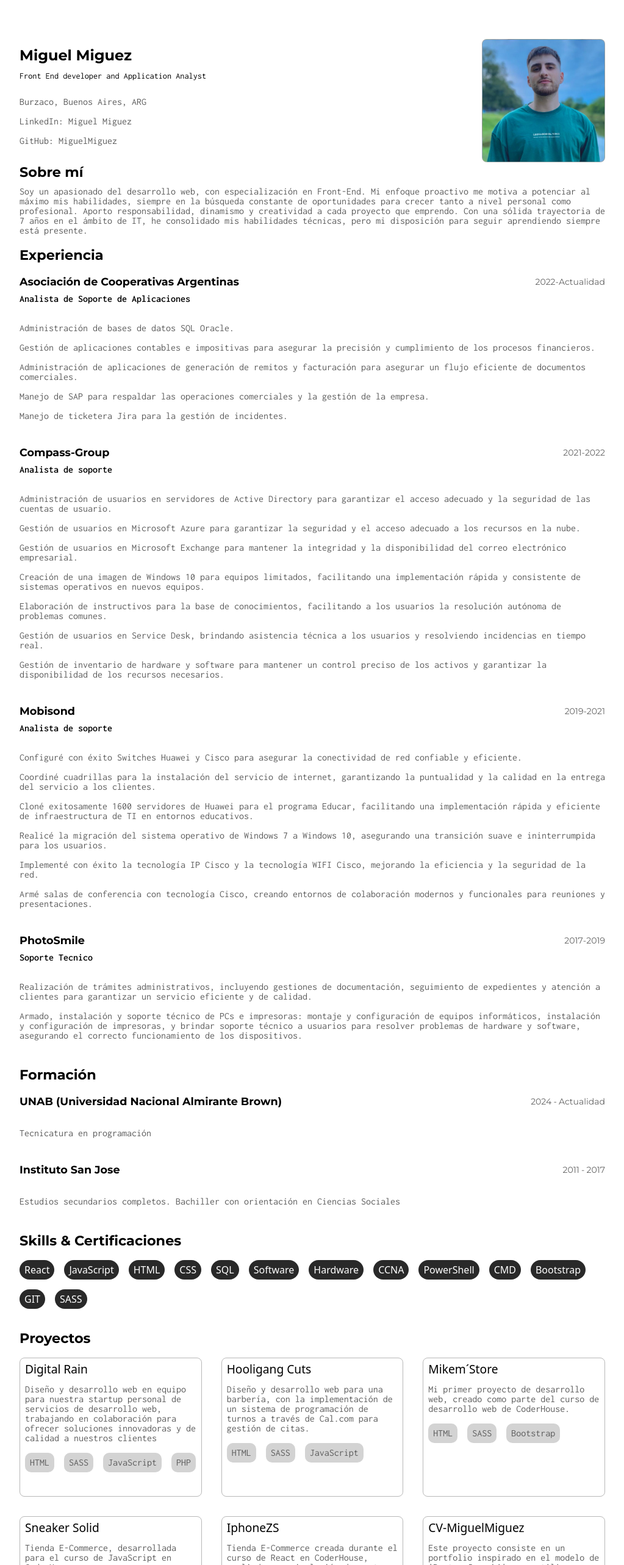
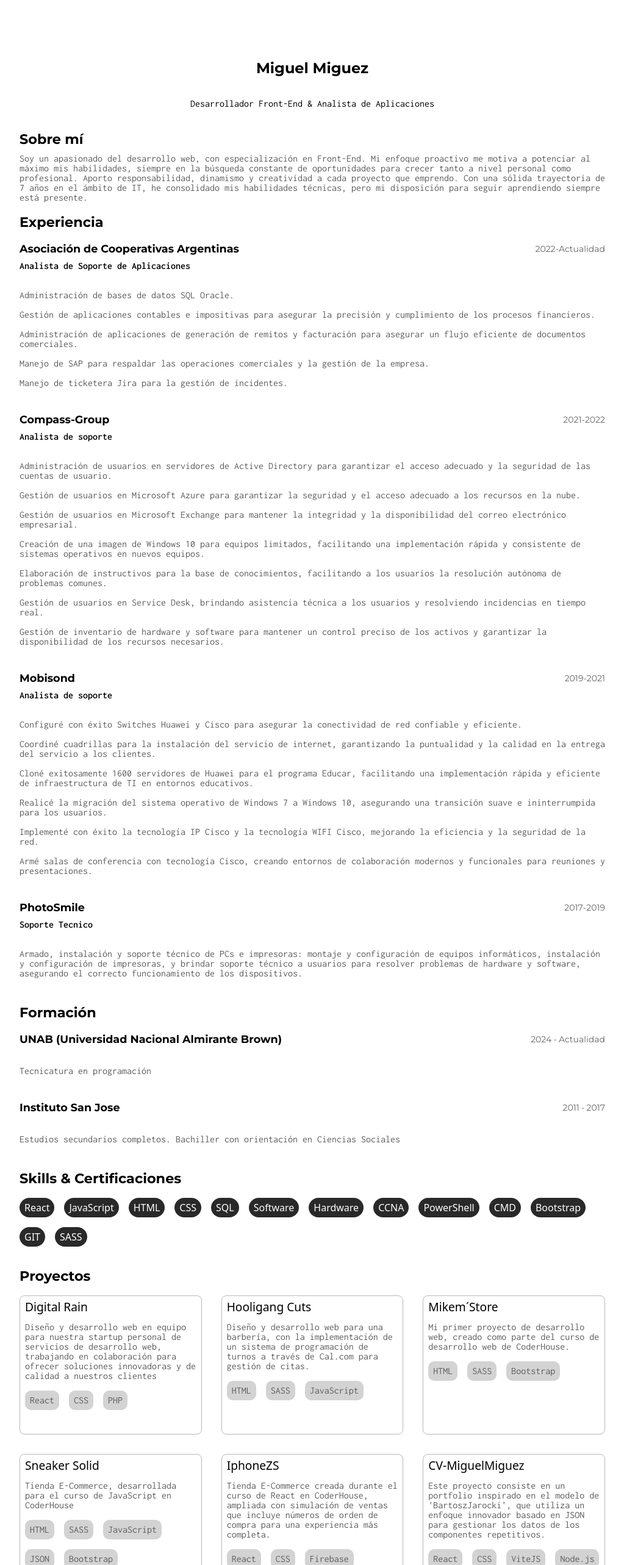
Before and after one commit to MiguelMiguez/Portfolio, a React (Vite) app: page / in a window 1280 px wide. Shown: the top 2566 px of the page at 61% size, without its empty margins (128-1151 px from the left). Built offline with nearby package versions, Linux system fonts and the light colour scheme.

Commit message:
Update visualizacion
-Se retiro la foto de perfil y se acomodaron los textos

```diff
--- a/src/components/IntroPerfl/IntroPerfil.css
+++ b/src/components/IntroPerfl/IntroPerfil.css
@@ -1,7 +1,7 @@
 .IntroPerfil{
     display: flex;
     flex-direction: row;
-    justify-content: start;
+    justify-content: center;
     align-items: center;
 }
 
@@ -9,9 +9,9 @@
     display: flex;
     flex-direction: column;
     justify-content: center;
-    align-items: start;
-    gap: 0.5rem;
-    width: 70%;
+    gap: 2rem;
+    text-align: center;
+    margin: 2rem 0rem;
 }
 
 .NameProfile{
@@ -19,11 +19,12 @@
     line-height: 2rem;
     font-weight: bold;
     font-family: "Montserrat", sans-serif;
+    text-align: center;
 
 }
 
 .TextProfile{
-    font-size: .890rem;
+    font-size: 1rem;
     line-height: 1.25rem;
     font-family: "Inconsolata", monospace;
 
--- a/src/components/IntroPerfl/IntroPerfil.jsx
+++ b/src/components/IntroPerfl/IntroPerfil.jsx
@@ -12,16 +12,8 @@ const IntroPerfil = () => {
         <div className='ContainerInfoPerfil'>
             <h1 className='NameProfile'>{resumeData.basics.name}</h1>
             <p className='TextProfile'>{resumeData.basics.summary}</p>
-            <div className='ContainerLocation'>
-                <a href="https://maps.app.goo.gl/Fs9TkRmV8fsE1jT88" target='blank' ><p className='Text'>Burzaco, Buenos Aires, ARG</p></a>
-            </div>
-            <div className='ContainerSocialMedia'>
-                <a href="https://www.linkedin.com/in/miguelmiguez/" target='blank'><p className='Text'>LinkedIn: Miguel Miguez</p></a>
-                <a href="https://github.com/MiguelMiguez" target='blank'><p className='Text'>GitHub: MiguelMiguez </p></a>
-                <a href=""><p className='Text'></p></a>
-            </div>
         </div>
-        <div className='ContainerPhoto'></div>
+
     </div>
   )
 }
--- a/src/json/main.json
+++ b/src/json/main.json
@@ -1,11 +1,8 @@
 {
     "basics": {
       "name": "Miguel Miguez",
-      "label": "Programmer",
       "email": "miguelmiguezangel@gmail.com",
-      "phone": "1173643037",
-      "url": "https://johndoe.com",
-      "summary": "Front End developer and Application Analyst "
+      "summary": "Desarrollador Front-End & Analista de Aplicaciones"
     },
     "work": [
         {
@@ -61,7 +58,6 @@
           "startDate": "2017",
           "endDate": "2019",
           "summary": [
-            "Realización de trámites administrativos, incluyendo gestiones de documentación, seguimiento de expedientes y atención a clientes para garantizar un servicio eficiente y de calidad.",
             "Armado, instalación y soporte técnico de PCs e impresoras: montaje y configuración de equipos informáticos, instalación y configuración de impresoras, y brindar soporte técnico a usuarios para resolver problemas de hardware y software, asegurando el correcto funcionamiento de los dispositivos."
           ]
         }
@@ -135,13 +131,10 @@
         "url": "https://digitalrain.online",
         "tecnology":[
               {
-                "name": "HTML"
+                "name": "React"
               },
               {
-                "name": "SASS"
-              },
-              {
-                "name": "JavaScript"
+                "name": "CSS"
               },
               {
                 "name": "PHP"
```
